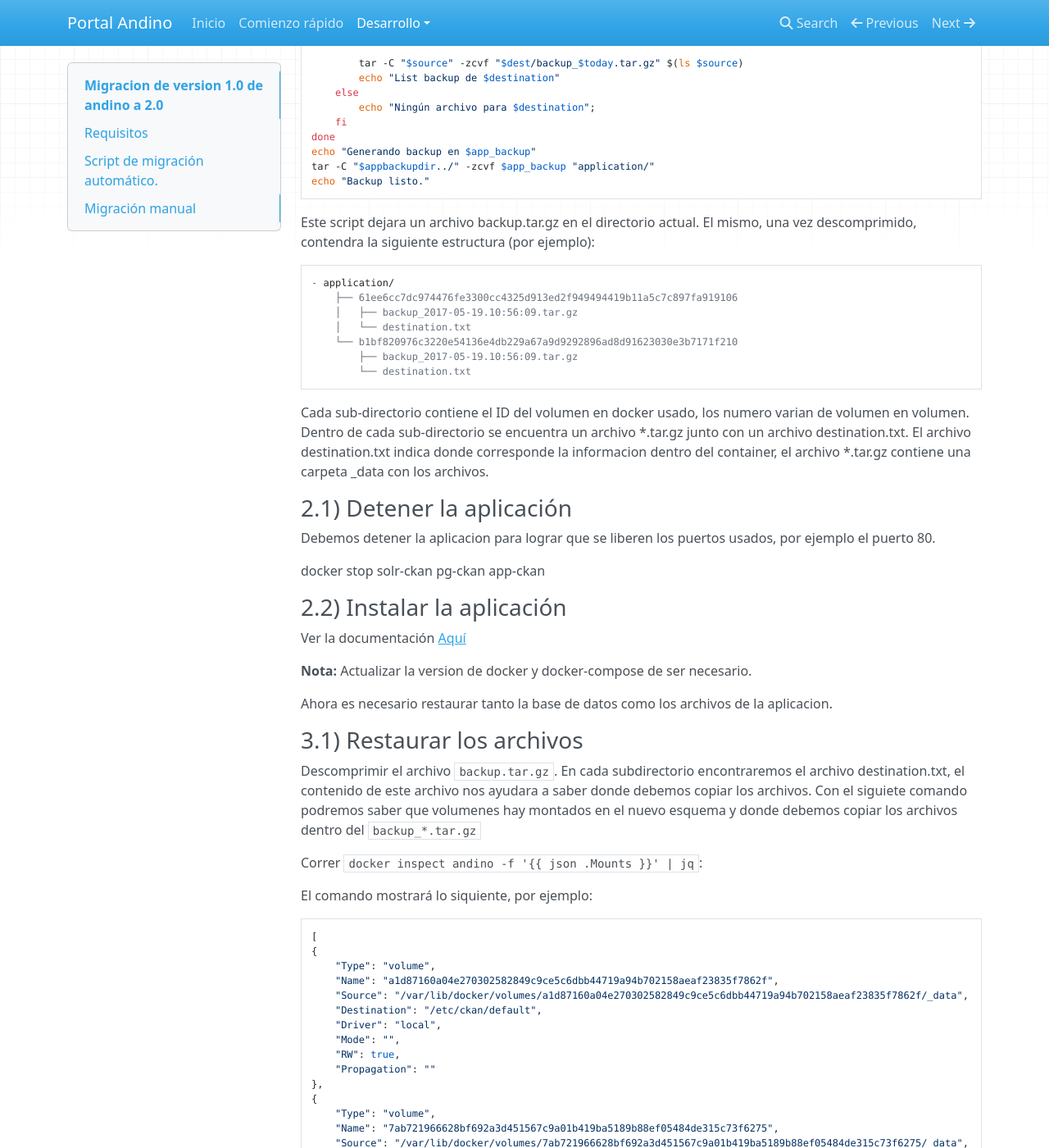
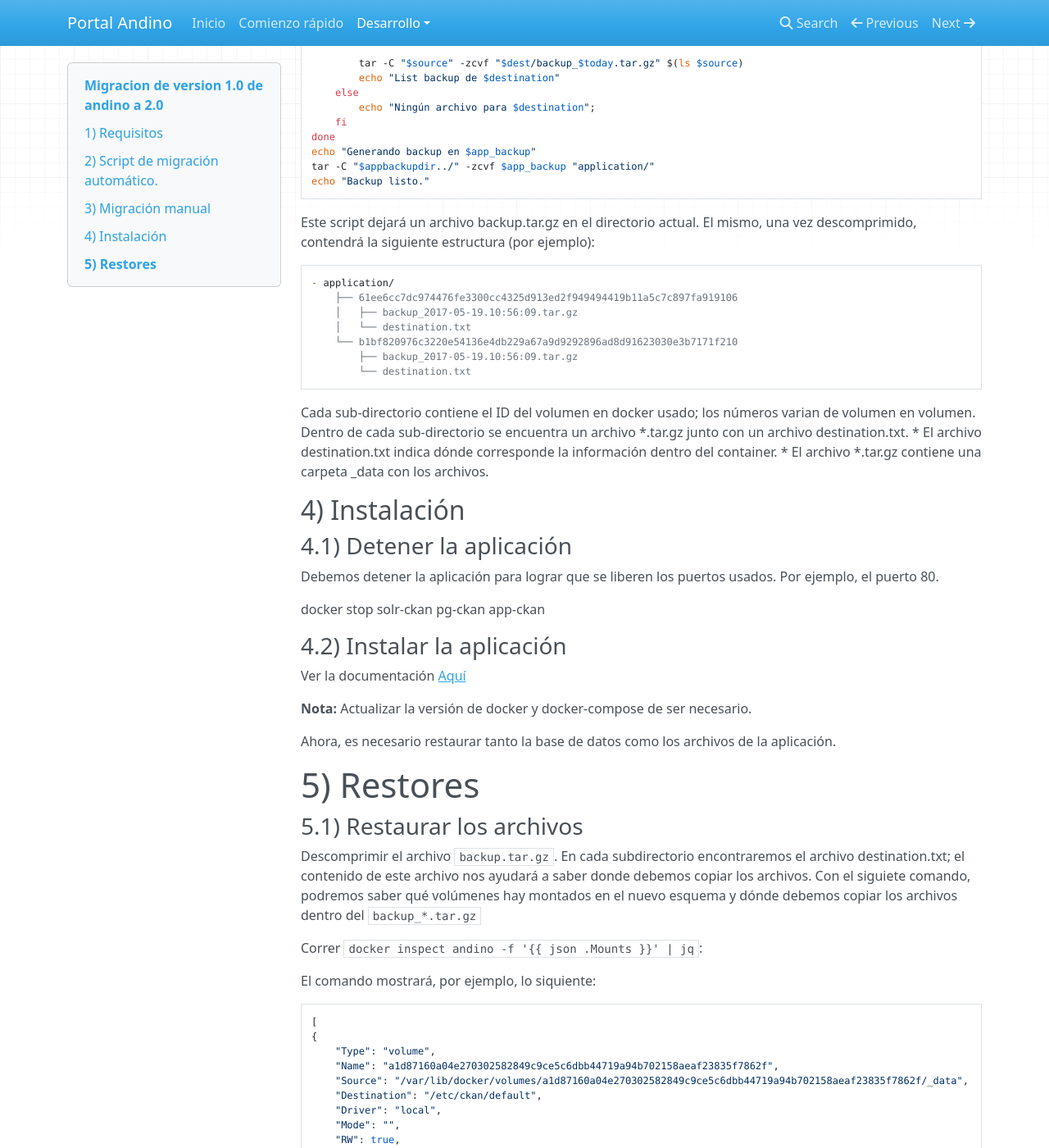
Before and after one commit to datosgobar/portal-andino, an MkDocs documentation site: the page built from docs/developers/migration.md, in a window 1280 px wide and 1400 px high, scrolled down 2506 px. Shown: the whole window at 82% size. Built offline with MkDocs 1.6.1, drawn with Linux system fonts in a browser that asks for light colours; nearby versions of some CDN libraries; old or Windows-style settings are respelled for this version of MkDocs; some of the changed text lies outside the part shown.

Commit message:
Actualizo documentación de migración

````diff
--- a/docs/developers/migration.md
+++ b/docs/developers/migration.md
@@ -1,27 +1,28 @@
 # Migracion de version 1.0 de andino a 2.0
 
-En el presente documento se pretende explicar como llevar a cabo una migracion de la version 1.0 de andino a la version 2.0 de andino.
+En el presente documento, se pretende explicar cómo llevar a cabo una migración de la versión 1.0 de andino a la
+versión 2.0 de andino.
 
 <!-- START doctoc generated TOC please keep comment here to allow auto update -->
 <!-- DON'T EDIT THIS SECTION, INSTEAD RE-RUN doctoc TO UPDATE -->
 
 
-- [Requisitos](#requisitos)
-- [Script](#script)
-- [1) Backups](#1-backups)
-  - [1.1) Base de datos](#11-base-de-datos)
-  - [1.2) Archivos de la aplicacion](#12-archivos-de-la-aplicacion)
-- [2) Instalación](#2-instalaci%C3%B3n)
-  - [2.1) Detener la aplicación](#21-detener-la-aplicaci%C3%B3n)
-  - [2.2) Instalar la aplicación](#22-instalar-la-aplicaci%C3%B3n)
-- [3) Restores](#3-restores)
-  - [3.1) Restaurar los archivos](#31-restaurar-los-archivos)
-  - [3.2) Restaurar la base de datos](#32-restaurar-la-base-de-datos)
-  - [3.3) Regenerar el índice de búsquedas](#33-regenerar-el-%C3%ADndice-de-b%C3%BAsquedas)
+- [1) Requisitos](#1-requisitos)
+- [2) Script de migración automático](#2-script-de-migraci%C3%B3n-autom%C3%A1tico)
+- [3) Migración manual](#3-migraci%C3%B3n-manual)
+  - [3.1) Backup de la base de datos](#31-backup-de-la-base-de-datos)
+  - [3.2) Backup de los archivos de la aplicación](#32-backup-de-los-archivos-de-la-aplicaci%C3%B3n)
+- [4) Instalación](#4-instalaci%C3%B3n)
+  - [4.1) Detener la aplicación](#41-detener-la-aplicaci%C3%B3n)
+  - [4.2) Instalar la aplicación](#42-instalar-la-aplicaci%C3%B3n)
+- [5) Restores](#5-restores)
+  - [5.1) Restaurar los archivos](#51-restaurar-los-archivos)
+  - [5.2) Restaurar la base de datos](#52-restaurar-la-base-de-datos)
+  - [5.3) Regenerar el índice de búsquedas](#53-regenerar-el-%C3%ADndice-de-b%C3%BAsquedas)
 
 <!-- END doctoc generated TOC please keep comment here to allow auto update -->
 
-## Requisitos
+## 1) Requisitos
 
 Se requiere tener instalado:
 
@@ -93,11 +95,12 @@ cp "$backupfile" $PWD
 echo "Backup listo."
 ```
 
-Este script dejara un archivo `backup.gz` en el directorio actual.
+Este script dejará un archivo `backup.gz` en el directorio actual.
 
-### 1.2) Backup de los archivos de la aplicacion
+### 3.2) Backup de los archivos de la aplicacion
 
-Es necesario hacer un backup de los archivos de la aplicacion: configuracion y archivos subidos. El mismo puede llevarse a cabo con el siguiente script:
+Es necesario hacer un backup de los archivos de la aplicación: configuración y archivos subidos.
+El mismo puede llevarse a cabo con el siguiente script:
 
 **Nota:** Requiere [jq](https://stedolan.github.io/jq/) >= 1.5
 
@@ -137,7 +140,8 @@ tar -C "$appbackupdir../" -zcvf $app_backup "application/"
 echo "Backup listo."
 ```
 
-Este script dejara un archivo backup.tar.gz en el directorio actual. El mismo, una vez descomprimido, contendra la siguiente estructura (por ejemplo):
+Este script dejará un archivo backup.tar.gz en el directorio actual.
+El mismo, una vez descomprimido, contendrá la siguiente estructura (por ejemplo):
 
 
     - application/
@@ -148,29 +152,39 @@ Este script dejara un archivo backup.tar.gz en el directorio actual. El mismo, u
             ├── backup_2017-05-19.10:56:09.tar.gz
             └── destination.txt
 
-Cada sub-directorio contiene el ID del volumen en docker usado, los numero varian de volumen en volumen. Dentro de cada sub-directorio se encuentra un archivo *.tar.gz junto con un archivo destination.txt. El archivo destination.txt indica donde corresponde la informacion dentro del container, el archivo *.tar.gz contiene una carpeta _data con los archivos.
+Cada sub-directorio contiene el ID del volumen en docker usado; los números varian de volumen en volumen.
+Dentro de cada sub-directorio se encuentra un archivo *.tar.gz junto con un archivo destination.txt.
+* El archivo destination.txt indica dónde corresponde la información dentro del container.
+* El archivo *.tar.gz contiene una carpeta _data con los archivos.
 
-### 2.1) Detener la aplicación
+## 4) Instalación
 
-Debemos detener la aplicacion para lograr que se liberen los puertos usados, por ejemplo el puerto 80.
+### 4.1) Detener la aplicación
+
+Debemos detener la aplicación para lograr que se liberen los puertos usados. Por ejemplo, el puerto 80.
 
 docker stop solr-ckan pg-ckan app-ckan
 
-### 2.2) Instalar la aplicación
+### 4.2) Instalar la aplicación
 
 Ver la documentación [Aquí](install.md)
 
-**Nota:** Actualizar la version de docker y docker-compose de ser necesario.
+**Nota:** Actualizar la versión de docker y docker-compose de ser necesario.
 
-Ahora es necesario restaurar tanto la base de datos como los archivos de la aplicacion.
+Ahora, es necesario restaurar tanto la base de datos como los archivos de la aplicación.
 
-### 3.1) Restaurar los archivos
+# 5) Restores
 
-Descomprimir el archivo `backup.tar.gz`. En cada subdirectorio encontraremos el archivo destination.txt, el contenido de este archivo nos ayudara a saber donde debemos copiar los archivos. Con el siguiete comando podremos saber que volumenes hay montados en el nuevo esquema y donde debemos copiar los archivos dentro del `backup_*.tar.gz`
+### 5.1) Restaurar los archivos
+
+Descomprimir el archivo `backup.tar.gz`. En cada subdirectorio encontraremos el archivo destination.txt;
+el contenido de este archivo nos ayudará a saber donde debemos copiar los archivos.
+Con el siguiete comando, podremos saber qué volúmenes hay montados en el nuevo esquema y dónde debemos copiar
+los archivos dentro del `backup_*.tar.gz`
 
 Correr `docker inspect andino -f '{{ json .Mounts }}' | jq`:
 
-El comando mostrará lo siquiente, por ejemplo:
+El comando mostrará, por ejemplo, lo siquiente:
 
     [
     {
@@ -196,7 +210,9 @@ El comando mostrará lo siquiente, por ejemplo:
 
     ...
 
-Como podemos ver, hay una entrada "Destination" que coincidira con el contenido del archivo destination.txt en cada directorio. Debemos asegurarnos de no copiar el archivo production.ini, ya que el mismo cambio bastante de version en version.
+Como podemos ver, hay una entrada "Destination" que coincidirá con el contenido del archivo destination.txt en
+cada directorio. Debemos asegurarnos de no copiar el archivo production.ini, ya que el mismo cambio bastante
+de versión en versión.
 
 El restore puede ser llevado a cabo con el siguiente script:
 
@@ -238,9 +254,9 @@ cd -;
 ```
 
 
-### 3.2) Restaurar la base de datos
+### 5.2) Restaurar la base de datos
 
-Para restaurar la base de datos se puede usar el siguiente script contra el archivo previamente generado (backup.gz):
+Para restaurar la base de datos, se puede usar el siguiente script contra el archivo previamente generado (backup.gz):
 
 ```bash
 #!/usr/bin/env bash
@@ -284,7 +300,7 @@ cd -;
 ```
 
 
-### 3.3) Regenerar el índice de búsquedas
+### 5.3) Regenerar el índice de búsquedas
 
 Para regenerar el índice de búsquedas, debemos ir al directorio donde se instaló la aplicación y correr el siguiente comando:
 
````
Also changed, not shown: other parts of docs/developers/migration.md (+11 -10 lines).
